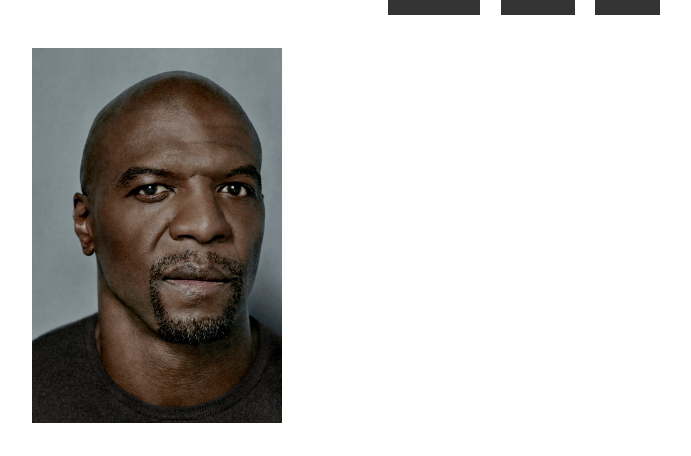
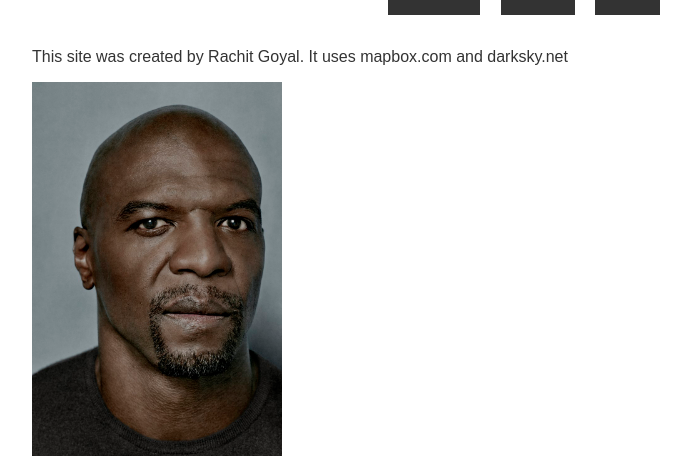
Before and after one commit to rayzone107/Node---Weather-Website, a Node server app: page /about in a window 1280 px wide. Shown: the part 183-639 px from the top of the page, without its empty margins (108-799 px from the left). Run offline with Node 20, Linux system fonts and the light colour scheme; some libraries are stand-ins or nearby versions.

Commit message:
Add about text

```diff
--- a/templates/views/about.hbs
+++ b/templates/views/about.hbs
@@ -10,7 +10,7 @@
     <body>
         <div class="main-content">
             {{>header}}
-
+            <p>This site was created by Rachit Goyal. It uses mapbox.com and darksky.net</p>
             <img class="portrait" src="img/person.jpg">
         </div>
 
```
